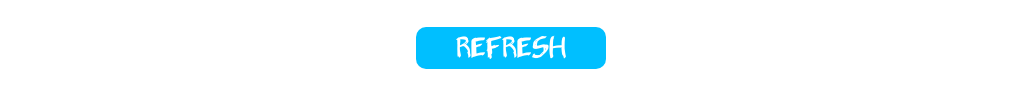
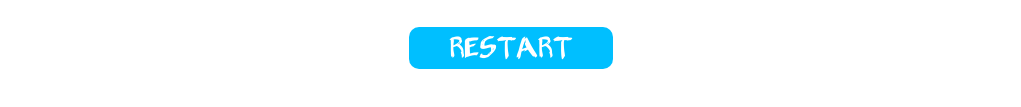
Before and after one commit to awalke/Minesweeper, a plain HTML site: page index.html in a window 1280 px wide. Shown: the part 649-756 px from the top of the page, without its empty margins (129-1150 px from the left). Drawn offline with Linux system fonts and the light colour scheme.

Commit message:
Update index.html

```diff
--- a/index.html
+++ b/index.html
@@ -22,7 +22,7 @@
 	</div>
 
 	<div id="button">
-		<button id="startOver" onclick=startOver()>REFRESH</button>
+		<button id="startOver" onclick=startOver()>RESTART</button>
 	</div>
 
 	<script type="text/javascript" src="game.js"></script>
```
